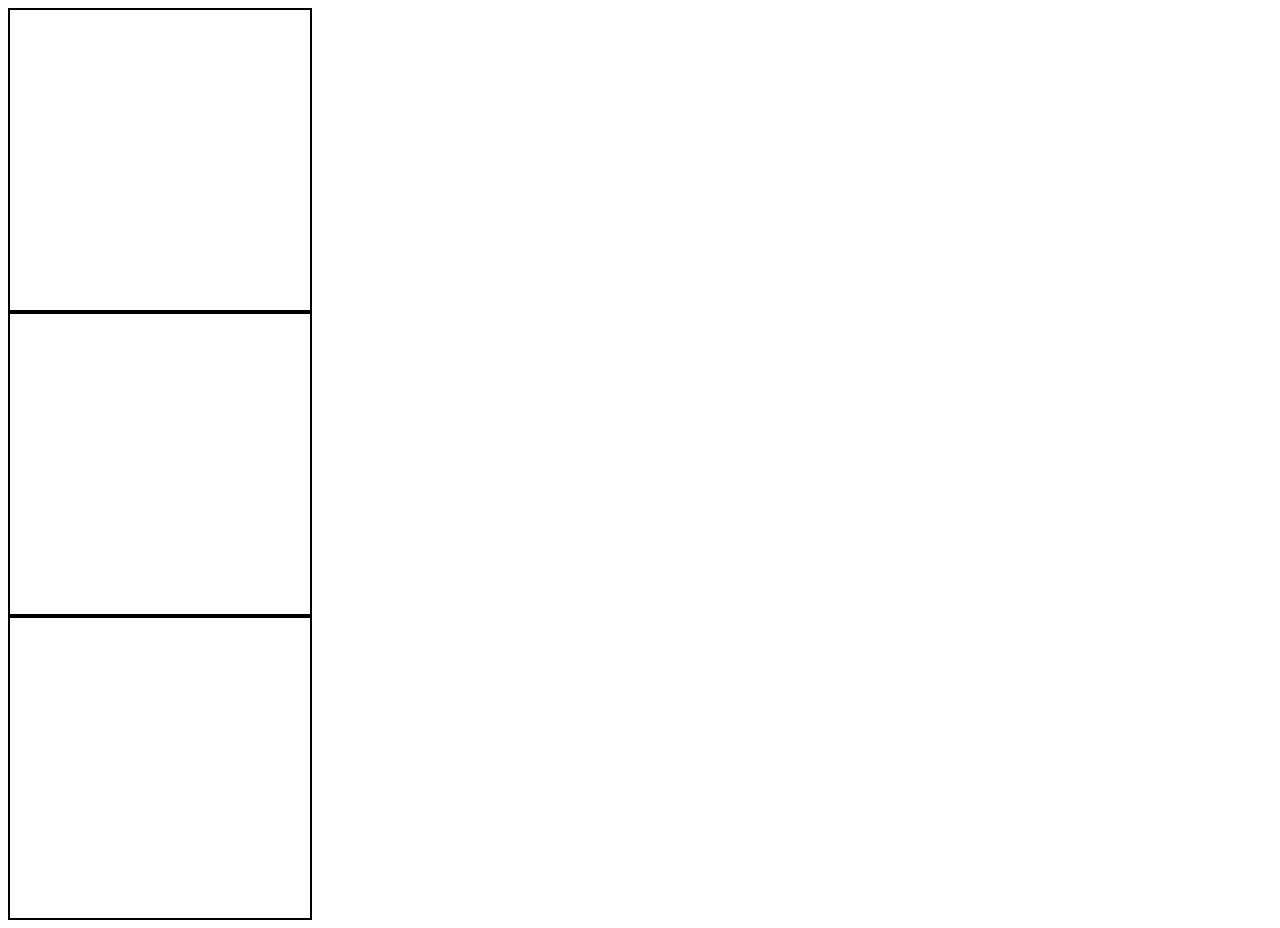
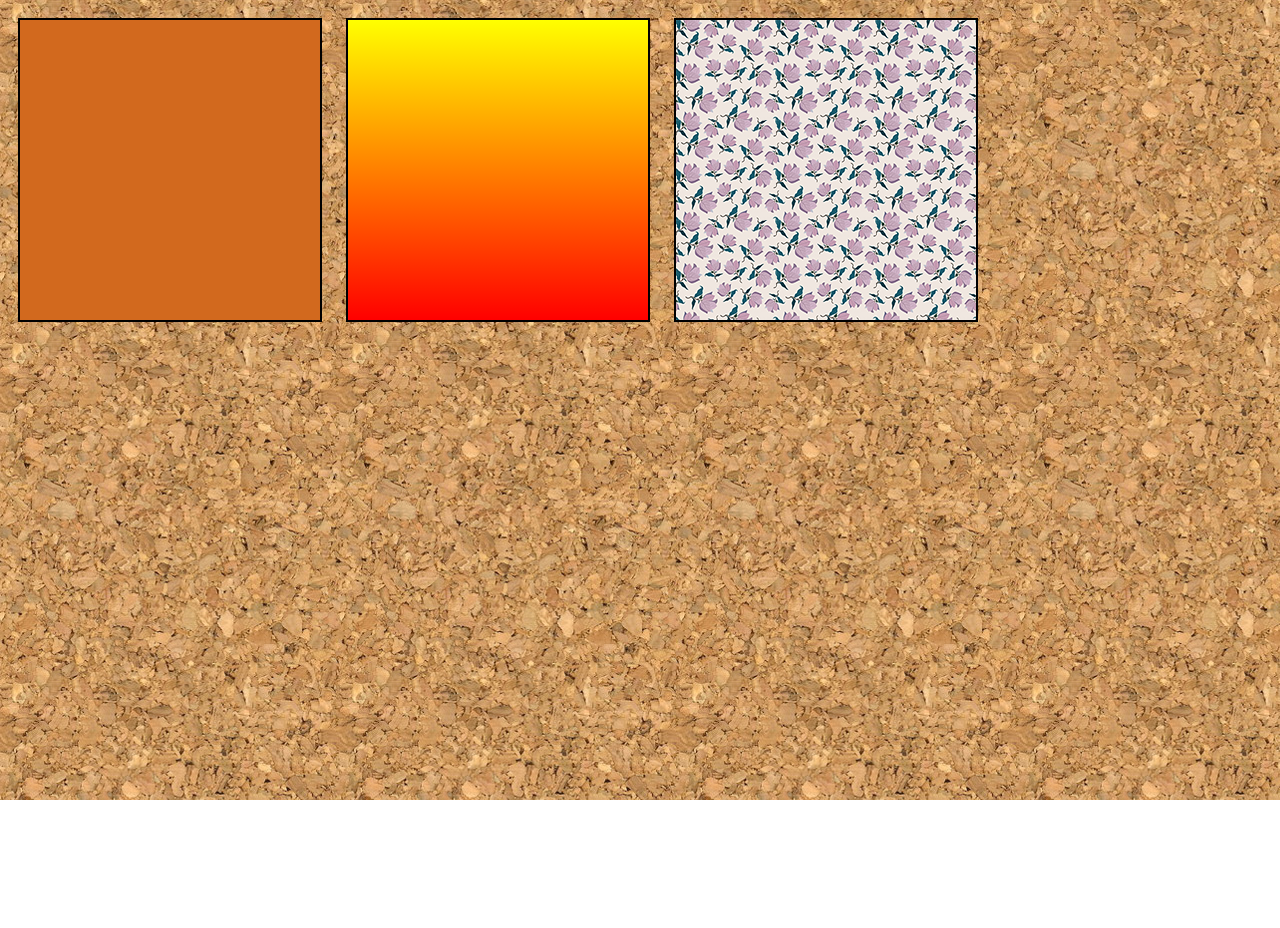
Before and after one commit to gilmarneto/html-css, a plain HTML site: page exercícios/mod03/ex022/fundo.html in a window 1280 px wide. After the commit the page ends 800 px from the top, so only its background shows below. Drawn offline with Linux system fonts and the light colour scheme.

Commit message:
alterações no arquivo html

```diff
--- a/exercícios/mod03/ex022/fundo.html
+++ b/exercícios/mod03/ex022/fundo.html
@@ -6,22 +6,28 @@
     <meta name="viewport" content="width=device-width, initial-scale=1.0">
     <!-- css interno -->
     <style>
+        body{ background-image: url('imagens/wallpaper001.jpg'); } /* imagem de fundo da página */
         .quadrado{
             width: 300px;
             height: 300px;
             border: 2px black solid;
+            display: inline-block;
+            margin: 10px;
         }
+        #q1{ background-color: chocolate; } /* background chapado */
+        #q2{ background-image: linear-gradient(to bottom, yellow, red); } /* background com degradê */
+        #q3{ background-image: url('imagens/pattern003.png'); } /* background com imagem */
     </style>
     <title>Imagens de Fundo</title>
 </head>
 <body>
-    <div class="quadrado">
+    <div class="quadrado" id="q1">
 
     </div>
-    <div class="quadrado">
+    <div class="quadrado" id="q2">
 
     </div>
-    <div class="quadrado">
+    <div class="quadrado" id="q3">
 
     </div>
 </body>
```
